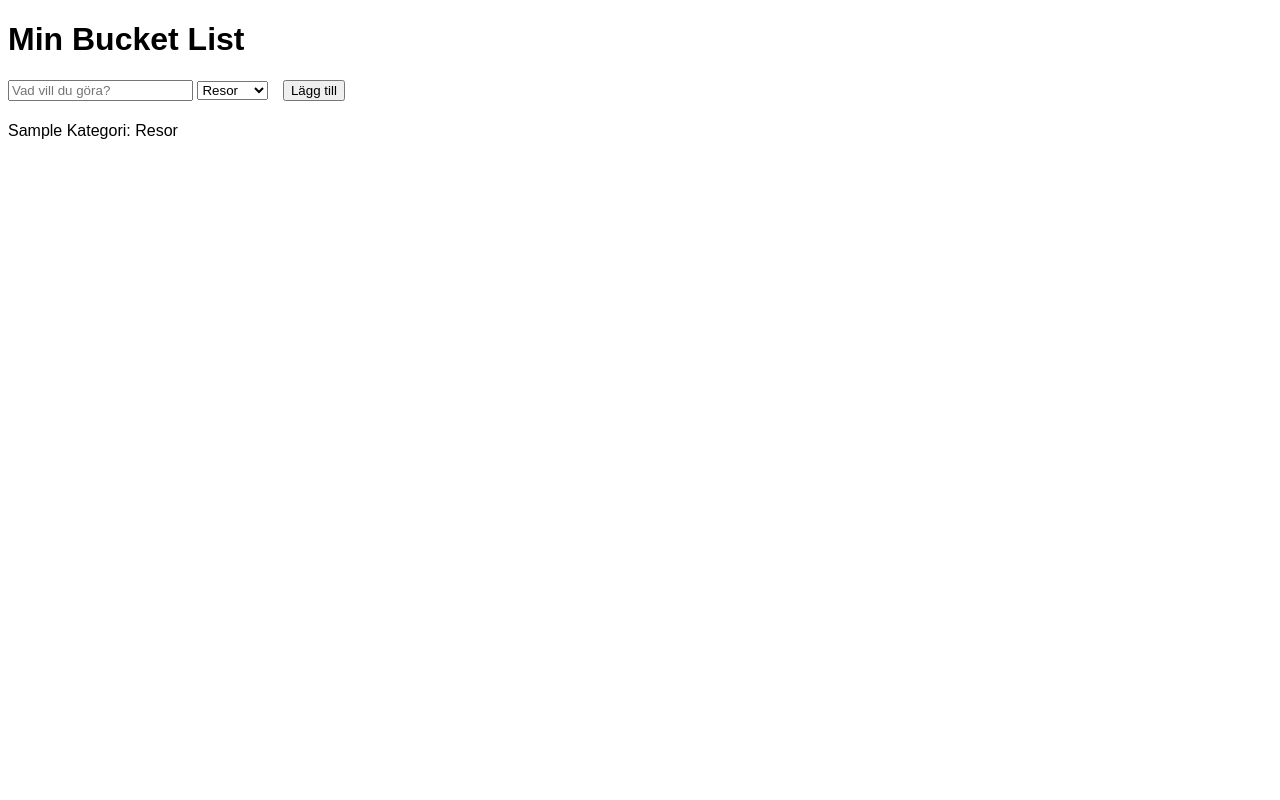
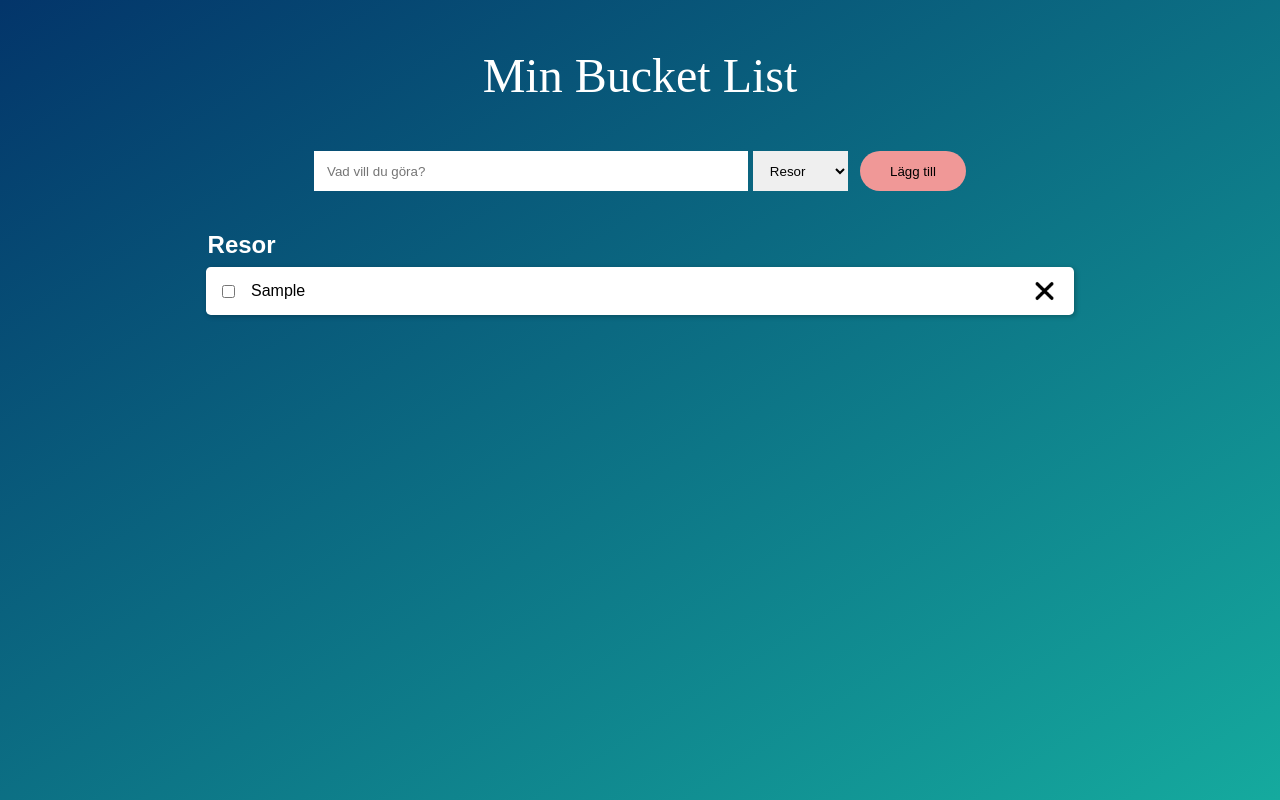
Before and after one commit to frida-holmer/bucket-list, a plain HTML site: page index.html in a window 1280 px wide. Both pictures are taken after typing "Sample" into the empty fields and a click on the button "Lägg till". Drawn offline with Linux system fonts and the light colour scheme; a web font is replaced by a local one.

Commit message:
Added checkbox and remove button with functionality, and multiple empty arrays to be able to categorize user input in JS. Also added styling with CSS and minor modifications in HTML.

```diff
--- a/index.html
+++ b/index.html
@@ -4,6 +4,9 @@
         <meta charset="UTF-8">
         <meta name="viewport" content="width=device-width, initial-scale=1.0">
         <title>Bucket List</title>
+        <link rel="preconnect" href="https://fonts.googleapis.com">
+        <link rel="preconnect" href="https://fonts.gstatic.com" crossorigin>
+        <link href="https://fonts.googleapis.com/css2?family=Fascinate&display=swap" rel="stylesheet">
         <link rel="stylesheet" href="./style.css" />
         <script src="./script.js" defer></script>
     <style>
@@ -17,8 +20,10 @@
 
         <main>
             <form id="bucketForm">
+                <label for="activityName" class="visually-hidden">Aktivitet</label>
                 <input type="text" id="activityName" placeholder="Vad vill du göra?" required />
 
+                <label for="activityCategory" class="visually-hidden">Kategori</label>
                 <select id="activityCategory">
                     <option value="Resor">Resor</option>
                     <option value="Äventyr">Äventyr</option>
@@ -29,8 +34,8 @@
                 <button type="submit">Lägg till</button>
             </form>
 
-            <section>
-                <ul id="bucketLists"></ul>
+            <section id="bucketLists">
+                <!-- Bucket list items here -->
             </section>
         </main>
     </body>
--- a/script.js
+++ b/script.js
@@ -1,42 +1,108 @@
-console.log(document);
-// spara undan befintligt HTML-element
+// Existing HTML element
 const bucketListEl = document.querySelector('#bucketLists');
 
-// tom array för alla aktiviteter
-let activities = [];
+// Empty arrays for all activities (bucket list items)
+let travel = [];
+let adventures = [];
+let learning = [];
+let hobbies = [];
 
-// element i formuläret
+let activities = [
+    { category: "Resor", items: travel },
+    { category: "Äventyr", items: adventures },
+    { category: "Lärande", items: learning },
+    { category: "Hobby", items: hobbies }
+];
+
+// Elements in the form
 const activityNameEl = document.getElementById('activityName');
-
 const activityCategoryEl = document.getElementById('activityCategory');
 
-// funktion för att skriva ut aktivitet i HTML
-function renderActivity(activity) {
-    const listItemEl = document.createElement('li'); // skapa nytt element, ej inlagd på DOM
-    listItemEl.innerHTML = `${activityNameEl.value} Kategori: ${activityCategoryEl.value}`;
-    bucketListEl.appendChild(listItemEl); // lägg in nytt element på DOM (förankra i befintligt HTML-element)
+// Function to render all activities in the DOM
+function renderActivities() {
+    bucketListEl.innerHTML = ""; // Clear previous content
+
+    activities.forEach((categoryGroup) => {
+        if (categoryGroup.items.length === 0) return; // Skip empty categories
+
+        // Create a section with title for each category
+        const categorySection = document.createElement('section');
+        const categoryTitle = document.createElement('h2');
+        categoryTitle.textContent = categoryGroup.category;
+        categorySection.appendChild(categoryTitle);
+
+        // Create a list for the activities in the categories
+        const activityList = document.createElement('ul');
+
+        categoryGroup.items.forEach((activity) => {
+            const activityItem = document.createElement('li');
+            activityItem.textContent = activity.name;
+
+            // Add checkbox to mark activity as complete
+            const checkbox = document.createElement('input');
+            checkbox.setAttribute('type', 'checkbox');
+            checkbox.checked = activity.completed || false;
+            checkbox.addEventListener('change', () => {
+                activity.completed = checkbox.checked; // Update item status
+                activityItem.style.textDecoration = activity.completed ? "line-through" : "none";
+            });
+            activityItem.prepend(checkbox);
+
+            // Add remove button
+            const removeBtn = document.createElement('button');
+            removeBtn.setAttribute('id', 'remove-btn');
+            removeBtn.addEventListener('click', () => {
+                // Remove item from category
+                const index = categoryGroup.items.indexOf(activity);
+                if (index > -1) {
+                    categoryGroup.items.splice(index, 1);
+                }
+
+                // Update DOM
+                renderActivities();
+            });
+            activityItem.appendChild(removeBtn);
+
+            // Add item to list
+            activityList.appendChild(activityItem);
+        });
+
+        // Add list to section
+        categorySection.appendChild(activityList);
+
+        // Add section to the main list
+        bucketListEl.appendChild(categorySection);
+    });
 }
 
-// funktion för när vi trycker på submit i formuläret
+// Function for clicking submit in the form
 const bucketForm = document.getElementById('bucketForm');
 bucketForm.addEventListener('submit', (event) => {
-    // förhindra att sidan laddas om
+    // Prevent page from reloading
     event.preventDefault();
 
-    // skapa ett objekt
+    // Create an activity object
     const activity = {
         name: activityNameEl.value.trim(),
         category: activityCategoryEl.value,
+        completed: false, // Default value
     };
 
-    // lägg in objekt i array
-    activities.push(activity);
-    console.log(activities);
+    // Add activity to correct category array
+    if (activity.category === "Resor") {
+        travel.push(activity);
+    } else if (activity.category === "Äventyr") {
+        adventures.push(activity);
+    } else if (activity.category === "Lärande") {
+        learning.push(activity);
+    } else {
+        hobbies.push(activity);
+    }
 
-    // lägg in objekt i HTML (trigga funktion)
-    renderActivity(activity);
+    // Render activities
+    renderActivities();
 
-    // återställ formuläret
+    // Reset form
     activityNameEl.value = "";
     activityCategoryEl.value = "Resor";
 });
--- a/style.css
+++ b/style.css
@@ -1,23 +1,147 @@
-body {
-    font-family: Arial, sans-serif;
+/* Resets */
+*,
+*::before,
+*::after {
+  box-sizing: border-box;
+  margin: 0;
+  padding: 0;
 }
 
-#bucketLists div {
-    margin-bottom: 20px;
+/* Utilities (from Planned Planthood code) */
+.visually-hidden {
+    clip: rect(0 0 0 0);
+    clip-path: inset(50%);
+    height: 1px;
+    overflow: hidden;
+    position: absolute;
+    white-space: nowrap;
+    width: 1px;
 }
 
-ul {
-    list-style-type: none;
-    padding: 0;
+/* Body */
+body {
+    padding-top: 3em;
+    font-family: Arial, sans-serif;
+    font-size: 1rem;
+    min-height: 100vh;
+    background-color: #065579; /* For browsers that do not support gradients */
+    background-image: linear-gradient(to bottom right, #03356a, #15aa9e);
+    text-align: center;
+    color: #fff;
+    width: 100%;
+    max-width: 900px;
+    margin: 0 auto;
+    display: flex;
+    flex-direction: column;
+    gap: 2em;
 }
 
-li {
-    display: flex;
-    justify-content: space-between;
-    align-items: center;
-    padding: 5px 0;
+/* Header */
+h1 {
+    font-family: "Fascinate", serif;
+    font-size: 3rem;
+    font-weight: 400;
+    font-style: normal;
 }
 
+/* Global button styling */
 button {
-    margin-left: 10px;
+    border: none;
 }
+
+/* Main */
+main {
+    display: flex;
+    flex-direction: column;
+    gap: 1em;
+
+    /* Form */
+    form {
+        display: flex;
+        justify-content: center;
+        align-items: center;
+        gap: 0.3em;
+        padding: 1em;
+
+        /* Text input field */
+        input {
+            height: 3em;
+            padding: 0.5em 1em;
+            width: 50%;
+            border: none;
+        }
+
+        /* Select category input */
+        select {
+            height: 3em;
+            padding: 0.5em 1em;
+            border: none;
+        }
+
+        /* Submit button */
+        button {
+            background-color: #f09897;
+            border-radius: 2em;
+            margin-left: 0.5em;
+            height: 3em;
+            padding: 0.5em 1em;
+            min-width: 8em;
+
+            &:hover,
+            &:focus-visible {
+              background-color: transparent;
+              border: 2px solid #f09897;
+              color: #ffffff;
+            }
+        }
+    }
+
+    /* Bucket list section */
+    #bucketLists {
+        margin-bottom: 20px;
+
+        /* Category sections */
+        section {
+            padding: 0.5em;
+
+            /* Category titles */
+            h2 {
+                padding: 0 0.4em;
+                text-align: left;
+                font-size: 1.5rem;
+            }
+
+            /* Bucket list */
+            ul {
+                list-style-type: none;
+
+                /* Bucket list items */
+                li {
+                    margin: 0.5em;
+                    height: 3em;
+                    background-color: #fff;
+                    color: #000;
+                    display: flex;
+                    justify-content: flex-start;
+                    align-items: center;
+                    gap: 1em;
+                    padding: 1em;
+                    border-radius: 0.3em;
+                    box-shadow: 0.1em 0.1em 0.3em rgba(0, 0, 0, 0.25);
+
+                    /* Button to remove list item */
+                    #remove-btn {
+                        margin-left: auto;
+                        background-color: #ffffff;
+                        height: 1.5em;
+                        padding: 0 1em;
+                        background-image: url(./images/close.png);
+                        background-size: cover;
+                        background-position: center center;
+                        background-repeat: no-repeat;
+                    }
+                }
+            }
+        }
+    }
+}
```
Also changed, not shown: images/close.png (added).
